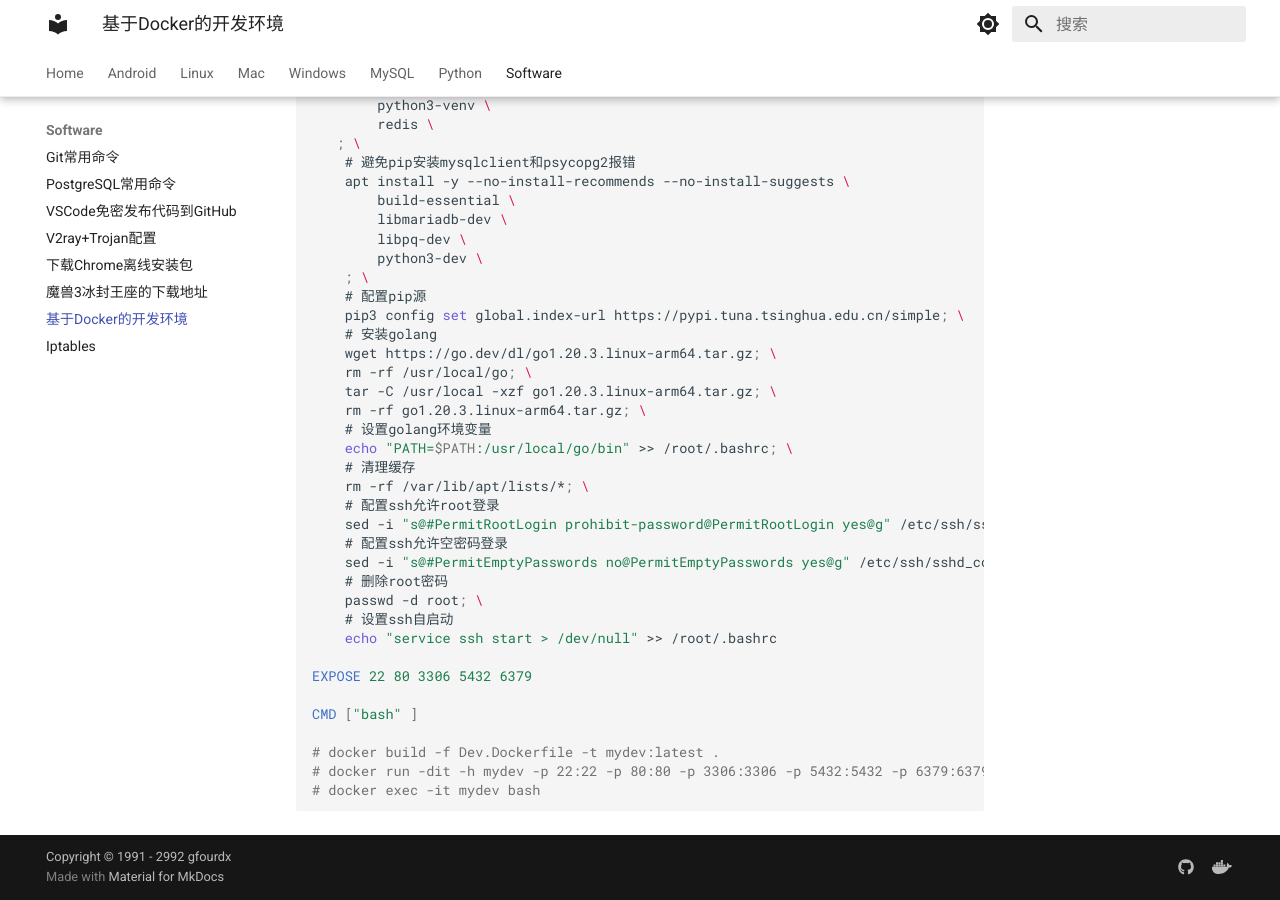
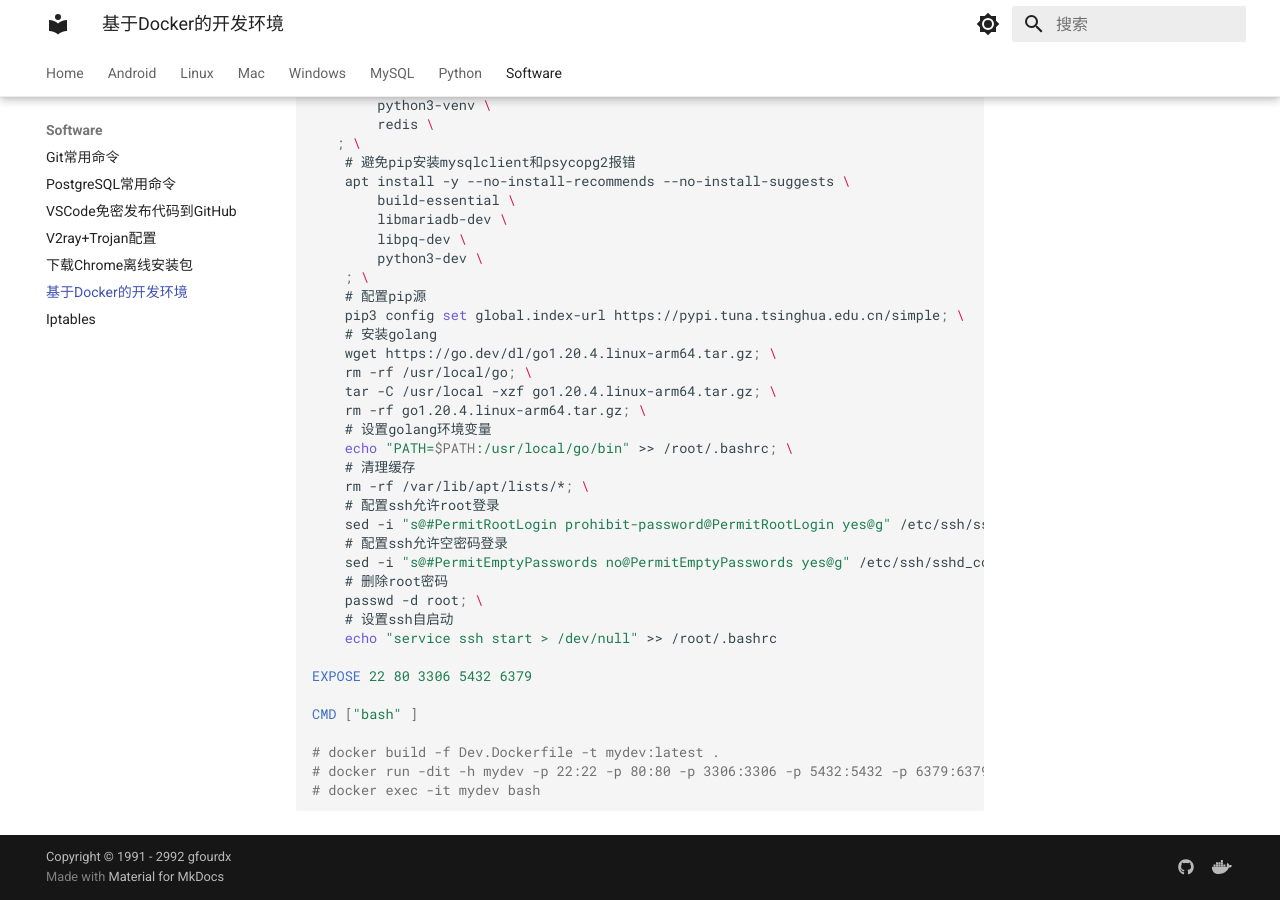
Before and after one commit to gfourdx/mydocs, an MkDocs documentation site: the page built from docs/soft/vscode+docker+dev.md, in a window 1280 px wide and 900 px high, scrolled down 892 px. Built offline with MkDocs 1.6.1 and Material for MkDocs 9.7.7, drawn with Linux system fonts in a browser that asks for light colours.

Commit message:
更新文档

```diff
--- a/docs/soft/vscode+docker+dev.md
+++ b/docs/soft/vscode+docker+dev.md
@@ -54,10 +54,10 @@
     # 配置pip源
     pip3 config set global.index-url https://pypi.tuna.tsinghua.edu.cn/simple; \
     # 安装golang
-    wget https://go.dev/dl/go1.20.3.linux-arm64.tar.gz; \
+    wget https://go.dev/dl/go1.20.4.linux-arm64.tar.gz; \
     rm -rf /usr/local/go; \
-    tar -C /usr/local -xzf go1.20.3.linux-arm64.tar.gz; \
-    rm -rf go1.20.3.linux-arm64.tar.gz; \
+    tar -C /usr/local -xzf go1.20.4.linux-arm64.tar.gz; \
+    rm -rf go1.20.4.linux-arm64.tar.gz; \
     # 设置golang环境变量
     echo "PATH=$PATH:/usr/local/go/bin" >> /root/.bashrc; \
     # 清理缓存
--- a/mkdocs.yml
+++ b/mkdocs.yml
@@ -167,6 +167,5 @@
     - soft/VSCode免密发布代码到GitHub.md
     - soft/V2ray+Trojan配置.md
     - soft/下载Chrome离线安装包.md
-    - soft/魔兽3冰封王座的下载地址.md
     - soft/vscode+docker+dev.md
     - soft/Iptables.md
```
Also changed, not shown: docs/mac/MacOS软件.md (+4 -0 lines), docs/soft/魔兽3冰封王座的下载地址.md (deleted, +0 -1 lines).
